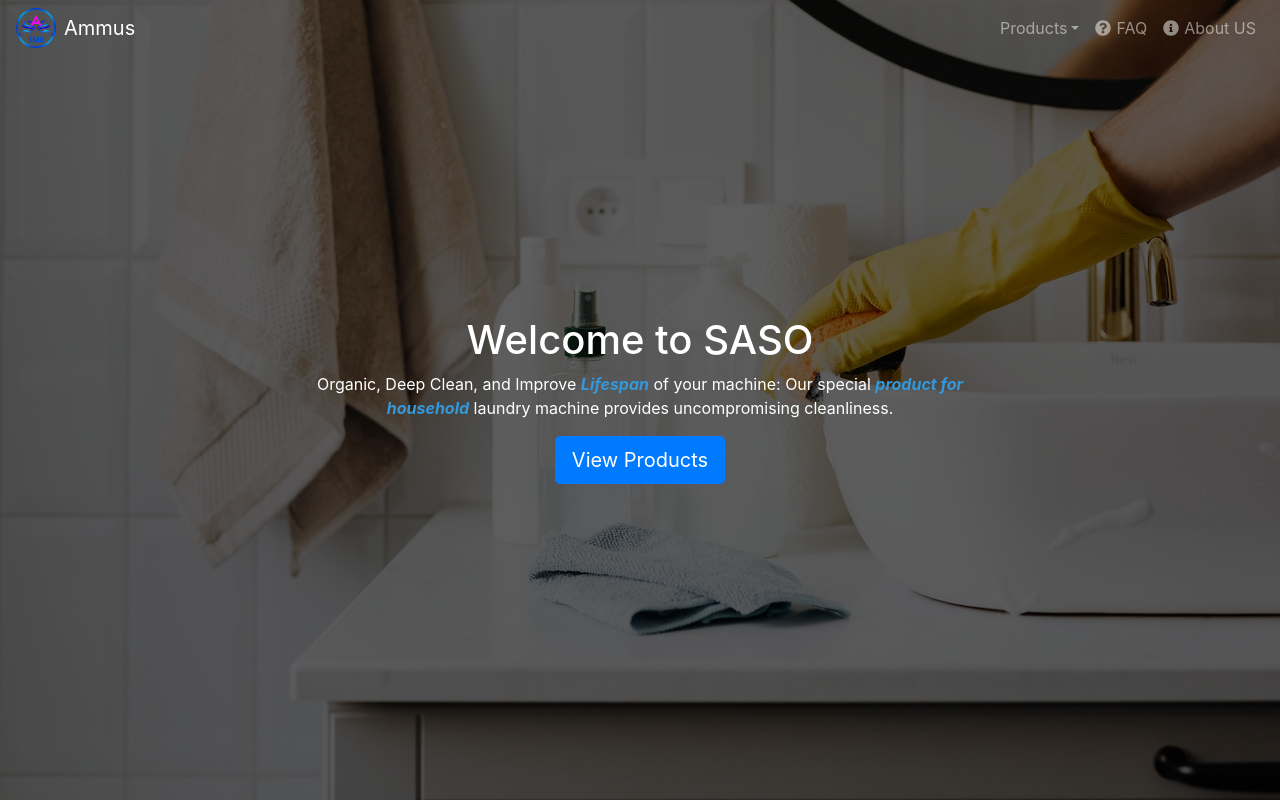
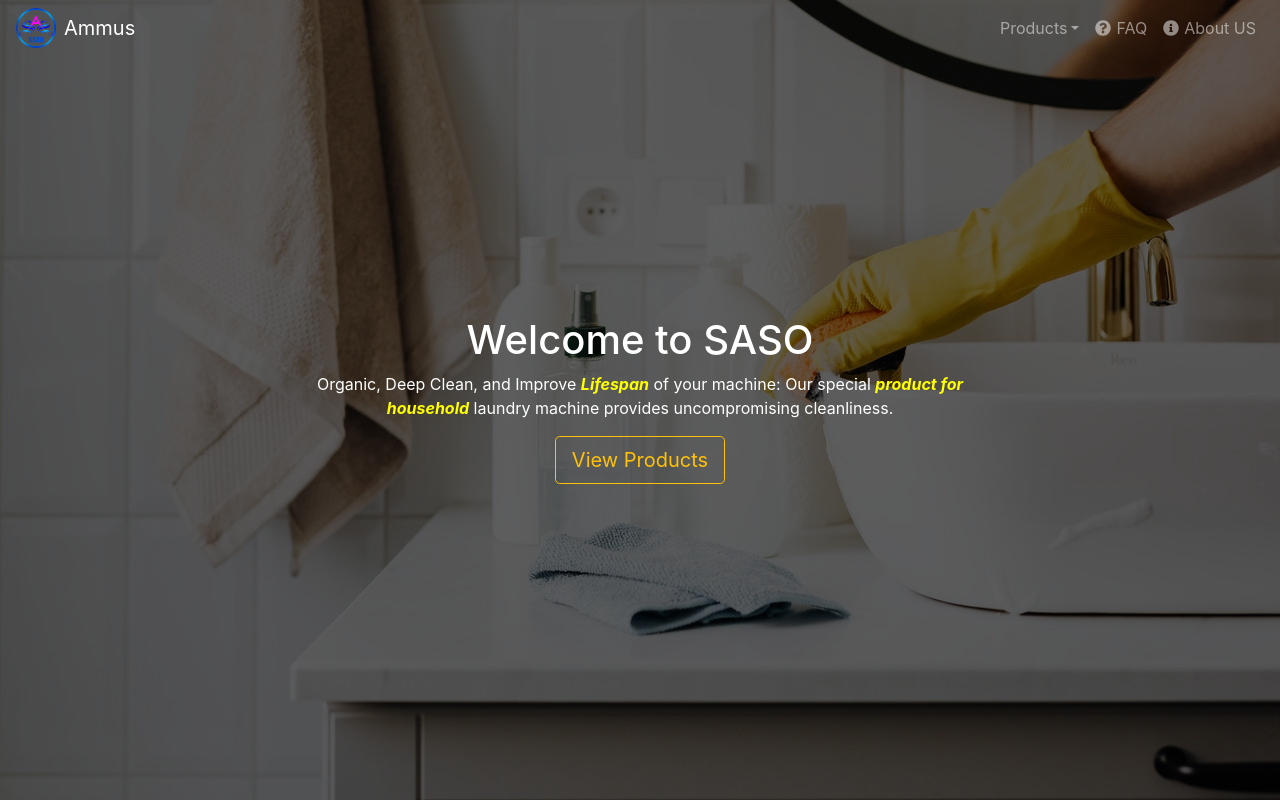
Before and after one commit to ameerthehacker/ammus-website, a Next.js app: page / in a window 1280 px wide. Built offline with nearby package versions, Linux system fonts and the light colour scheme.

Commit message:
feat: small changes

```diff
--- a/components/hero/hero.module.css
+++ b/components/hero/hero.module.css
@@ -24,10 +24,7 @@
   color: #fff;
 }
 
-.container > p > strong {
-  color: #3498db;
-}
-
 .container p strong {
   font-style: italic;
+  color: yellow;
 }
--- a/components/hero/index.js
+++ b/components/hero/index.js
@@ -10,7 +10,7 @@ export default function Hero() {
       <p>
         Organic, Deep Clean, and Improve <strong>Lifespan</strong> of your machine: Our special <strong>product for household</strong> laundry machine provides uncompromising cleanliness.
       </p>
-      <Button size="lg">View Products</Button>
+      <Button variant="outline-warning" size="lg">View Products</Button>
     </div>
   )
 }
--- a/components/navbar/navbar.module.css
+++ b/components/navbar/navbar.module.css
@@ -1,7 +1,3 @@
-.navbar * {
-  color: #fff !important;
-}
-
 .navLink {
   display: flex;
   align-items: center;
--- a/styles/globals.css
+++ b/styles/globals.css
@@ -1,3 +1,7 @@
 * {
   box-sizing: border-box;
 }
+
+html {
+  scroll-behavior: smooth;
+}
```
